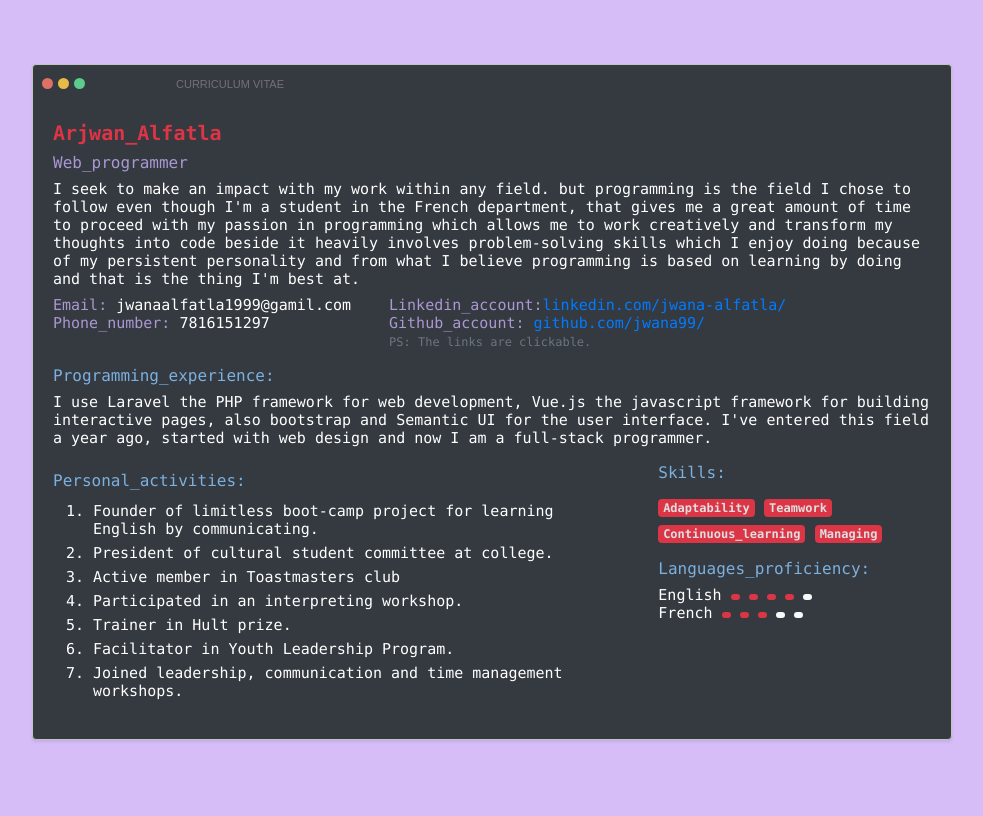
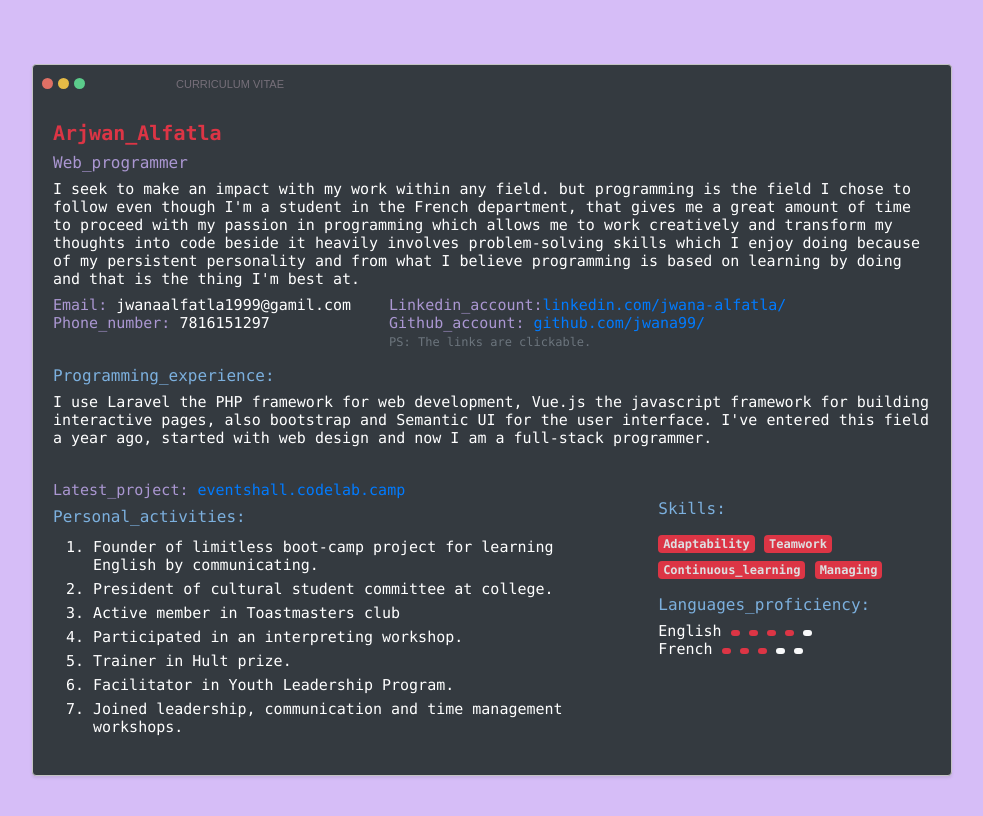
Before and after one commit to Jwan999/personal-CV, a plain HTML site: page index.html in a window 1280 px wide. Shown: the whole page, without its empty margins (148-1131 px from the left). Drawn offline with nearby package versions, Linux system fonts and the light colour scheme.

Commit message:
Update index.html

```diff
--- a/index.html
+++ b/index.html
@@ -432,6 +432,9 @@
                                         I've entered this field a year ago, started with web design and now I am a
                                         full-stack programmer.
                                     </p>
+                                    <br>
+                                    <span class="purple">Latest_project:</span> <a class="link"
+                                                                                   href="https://http://eventshall.codelab.camp/">eventshall.codelab.camp</a>
                                 </div>
                             </div>
 
```
